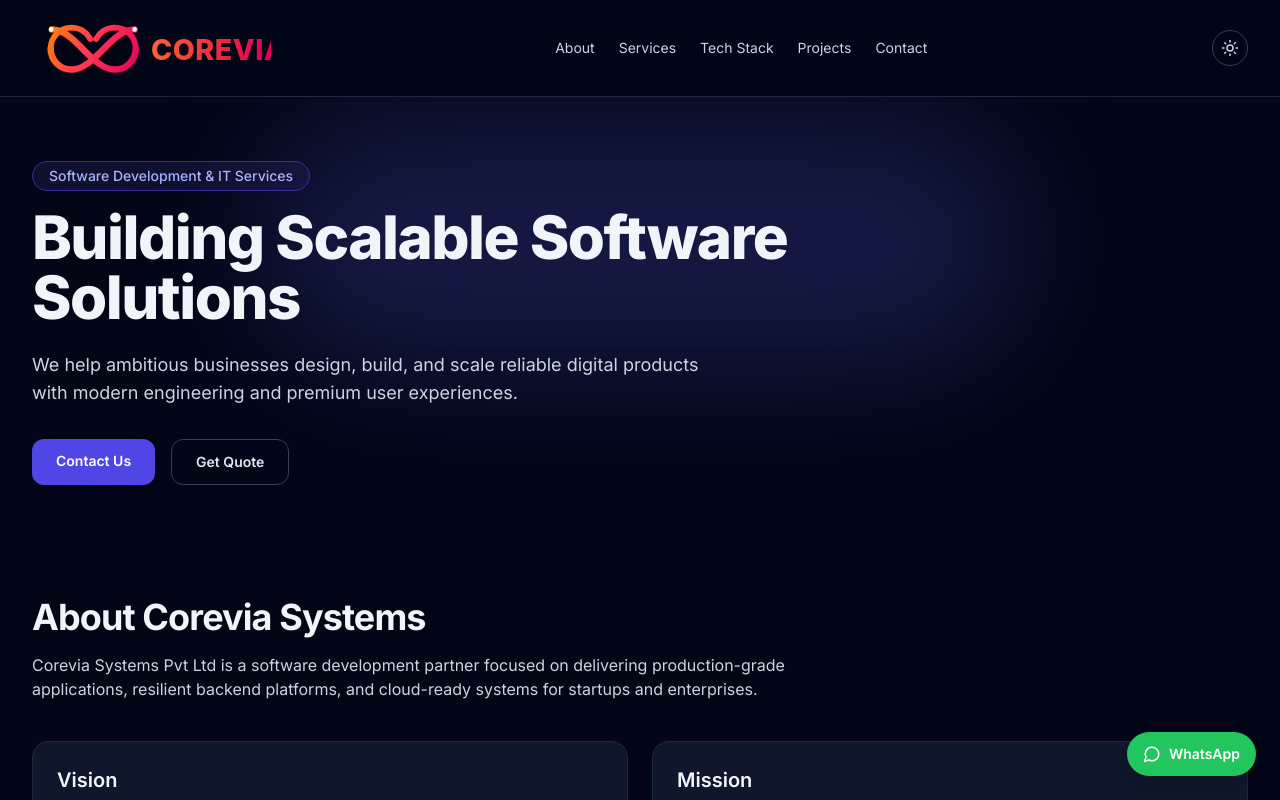
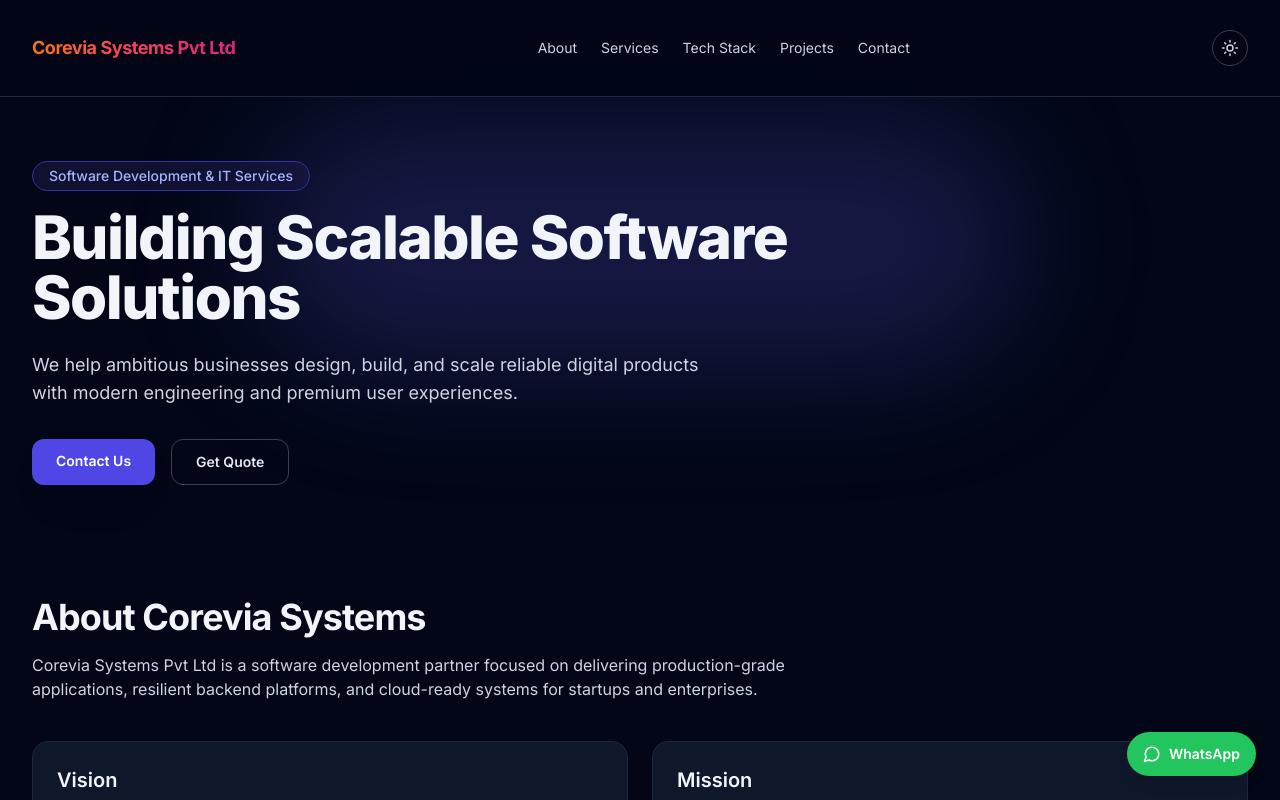
Before and after one commit to nihar4154/corevia-site, a React (Vite) app: page / in a window 1280 px wide. Shown: the top 800 px of the page. Built offline with nearby package versions, Linux system fonts and the light colour scheme; the HTML template or start-up script is replaced by a standard one.

Commit message:
Replace navbar logo image with company name text

```diff
--- a/src/App.jsx
+++ b/src/App.jsx
@@ -119,9 +119,10 @@
     <div className="relative overflow-x-hidden">
       <header className="sticky top-0 z-40 border-b border-slate-200/70 bg-white/90 backdrop-blur dark:border-slate-800 dark:bg-slate-950/90">
         <div className="mx-auto flex h-24 max-w-7xl items-center justify-between px-6 lg:px-8">
-          <a href="#" className="inline-flex items-center gap-3 text-lg font-semibold tracking-tight" aria-label="Corevia homepage">
-            <img src="/corevia-logo.svg" alt="Corevia logo" className="h-14 w-auto max-w-[260px] sm:h-16 sm:max-w-[320px]" loading="eager" />
-            <span className="sr-only">Corevia Systems</span>
+          <a href="#" className="inline-flex items-center text-lg font-semibold tracking-tight" aria-label="Corevia homepage">
+            <span className="bg-gradient-to-r from-orange-500 via-rose-500 to-pink-600 bg-clip-text text-base font-bold text-transparent sm:text-lg">
+              Corevia Systems Pvt Ltd
+            </span>
           </a>
 
           <nav className="hidden items-center gap-6 md:flex">
```
